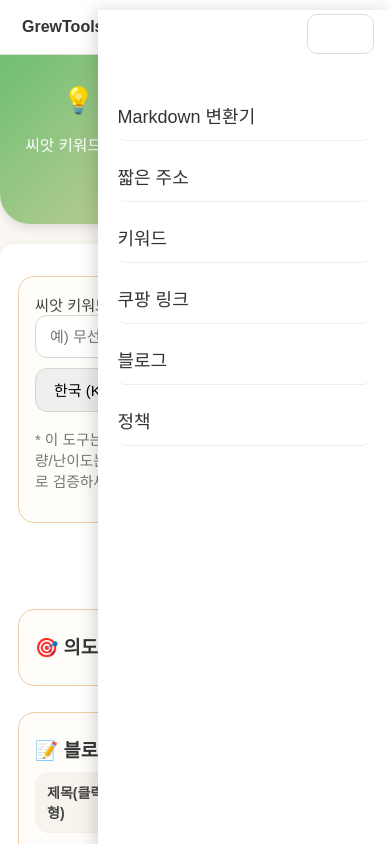
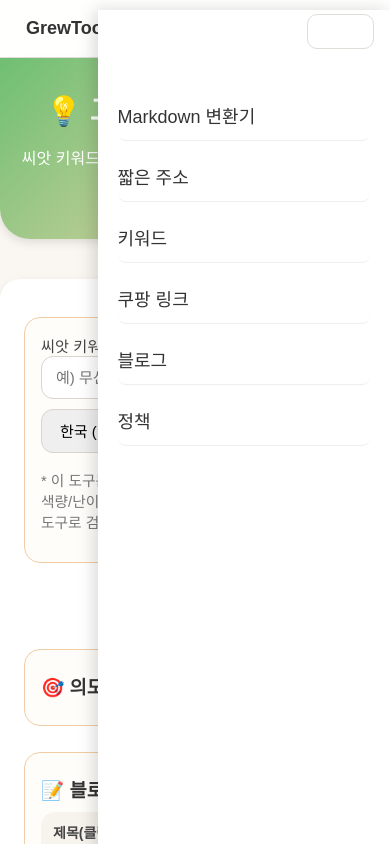
Before and after one commit to vworldsystem/grewtools, a plain HTML site: page keyword.html in a window 390 px wide. Both pictures are taken after a click on the button "☰ 메뉴". Shown: the top 844 px of the page. Drawn offline with Linux system fonts and the light colour scheme.

Commit message:
menu-open 수정

```diff
--- a/assets/nav.js
+++ b/assets/nav.js
@@ -1,5 +1,5 @@
 // /assets/nav.js
-// nav-loader.js로 nav.html이 불러와진 뒤에 실행되도록 0.5초 대기
+// nav-loader.js로 nav.html이 불러와진 뒤 실행되도록 0.5초 대기
 document.addEventListener("DOMContentLoaded", () => {
   setTimeout(() => {
     const navRoot = document.getElementById("gt-nav");
@@ -19,6 +19,9 @@ document.addEventListener("DOMContentLoaded", () => {
     toggle.addEventListener("click", () => {
       const isOpen = links.classList.toggle("open");
       toggle.setAttribute("aria-expanded", String(isOpen));
+
+      // 🔥 메뉴 상태를 상위 요소에 유지
+      navRoot.classList.toggle("menu-open", isOpen);
     });
 
     // 모바일에서 링크 클릭 시 자동 닫기
@@ -26,15 +29,17 @@ document.addEventListener("DOMContentLoaded", () => {
       a.addEventListener("click", () => {
         if (window.innerWidth <= 768) {
           links.classList.remove("open");
+          navRoot.classList.remove("menu-open");
           toggle.setAttribute("aria-expanded", "false");
         }
       });
     });
 
-    // 화면 크기 바뀔 때 자동 닫기
+    // 화면 크기 변경 시 메뉴 자동 닫기
     window.addEventListener("resize", () => {
       if (window.innerWidth > 768) {
         links.classList.remove("open");
+        navRoot.classList.remove("menu-open");
         toggle.setAttribute("aria-expanded", "false");
       }
     });
--- a/assets/responsive.css
+++ b/assets/responsive.css
@@ -1,44 +1,5 @@
-/* ===== GrewTools 공통 반응형 보정 ===== */
+/* ===== GrewTools 모바일 네비게이션 최종 안정 버전 ===== */
 
-/* 네비게이션: 모바일 줄바꿈/세로깨짐 방지 */
-#gt-nav .nav a { white-space: nowrap; }
-#gt-nav .nav { flex-wrap: nowrap; overflow-x: auto; -webkit-overflow-scrolling: touch; }
-#gt-nav .nav::-webkit-scrollbar { height: 6px; }
-#gt-nav .nav::-webkit-scrollbar-thumb { background: #e5e2dc; border-radius: 999px; }
-
-/* 모바일 햄버거 메뉴 레이아웃 */
-@media (max-width: 768px) {
-  #gt-nav .nav { gap: 8px; padding: 10px 12px; }
-  #gt-nav .brand { font-size: 16px; }
-  #gt-nav .toggle { display: inline-flex; align-items: center; justify-content: center;
-    border: 1px solid #e0ddd8; border-radius: 10px; padding: 6px 10px; background: #fff; }
-}
-
-/* 카드/그리드: 더 조밀하게 */
-@media (max-width: 768px) {
-  .tools { grid-template-columns: 1fr; padding: 20px 14px; gap: 14px; }
-  header h1 { font-size: 1.6em !important; line-height: 1.25; }
-  header p  { font-size: .98em !important; }
-  .tool-card { padding: 18px; border-radius: 16px; }
-}
-
-/* 섹션 컨테이너 공통 여백 축소 */
-@media (max-width: 480px) {
-  .container, .wrap { margin: 20px auto !important; padding: 18px !important; border-radius: 14px !important; }
-  textarea, input[type="text"], input[type="url"], select { font-size: 15px !important; }
-}
-
-/* 표/테이블 좌우 스크롤 허용 */
-table { display: block; width: 100%; overflow-x: auto; }
-
-/* 버튼 터치 타겟 확대 */
-button { min-height: 40px; }
-
-/* ==============================================
-   GrewTools 모바일 네비게이션 최종 개선본
-   ============================================== */
-
-/* 모바일 레이아웃: 햄버거 오른쪽 고정 */
 @media (max-width: 768px) {
 
   /* nav 기본 구조 */
@@ -46,7 +7,7 @@ button { min-height: 40px; }
     display: flex;
     justify-content: space-between;
     align-items: center;
-    flex-wrap: nowrap; /* 메뉴 내려가지 않도록 */
+    flex-wrap: nowrap;
     position: relative;
   }
 
@@ -55,20 +16,20 @@ button { min-height: 40px; }
     flex: 1 0 auto;
   }
 
-  /* 햄버거 오른쪽 */
+  /* 햄버거 버튼: 기본은 relative */
   #gt-nav .toggle {
     display: inline-flex !important;
+    align-items: center;
+    justify-content: center;
+    position: relative !important;
     z-index: 200;
     margin-left: auto;
   }
 
-  /* ===== 모바일 슬라이드 패널 메뉴 ===== */
+  /* ===== 오른쪽 슬라이드 메뉴 패널 ===== */
   #gt-nav .links {
-    /* 기존 레이아웃 제거 */
     display: flex;
     flex-direction: column;
-
-    /* 오른쪽에 숨겨진 패널 */
     position: fixed;
     top: 0;
     right: 0;
@@ -77,16 +38,22 @@ button { min-height: 40px; }
     padding: 80px 20px 20px;
     background: #ffffff;
     box-shadow: -4px 0 16px rgba(0,0,0,0.15);
-
     transform: translateX(100%);
     transition: transform .3s ease;
-
     z-index: 150;
   }
 
-  /* 열렸을 때 */
-  #gt-nav .links.open {
-    transform: translateX(0%);
+  /* 메뉴 열림 */
+  #gt-nav.menu-open .links {
+    transform: translateX(0);
+  }
+
+  /* 메뉴 열렸을 때만 햄버거를 화면 상단에 고정 */
+  #gt-nav.menu-open .toggle {
+    position: fixed !important;
+    top: 14px !important;
+    right: 16px !important;
+    z-index: 9999 !important;
   }
 
   /* 링크 스타일 */
@@ -96,17 +63,3 @@ button { min-height: 40px; }
     border-bottom: 1px solid #eee;
   }
 }
-@media (max-width: 768px) {
-  /* 햄버거 메뉴를 화면 최상단 고정 */
-  #gt-nav .toggle {
-    position: fixed !important;
-    top: 14px !important;
-    right: 16px !important;
-    z-index: 9999 !important; /* 메뉴보다 훨씬 위 */
-  }
-
-  /* 메뉴 패널보다 햄버거가 항상 위에 있도록 설정 */
-  #gt-nav .links {
-    z-index: 150 !important;
-  }
-}
```
